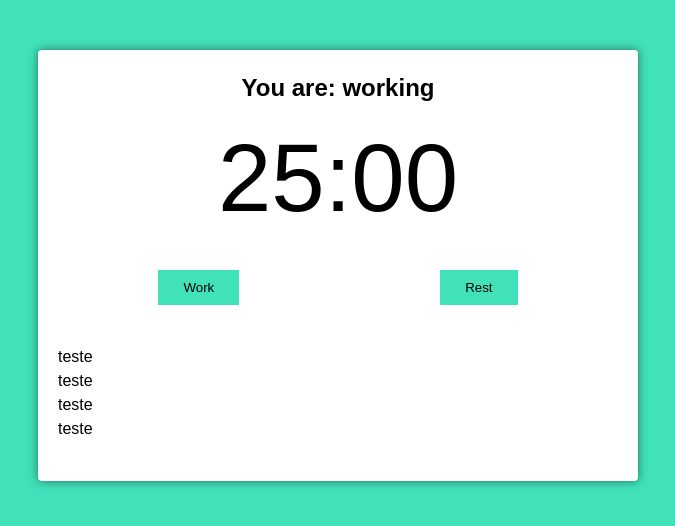
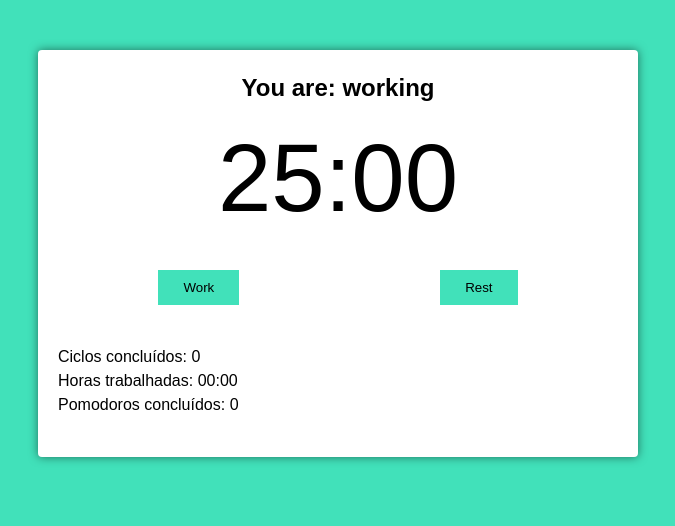
Before and after one commit to Mathesu-veLi/Pomodoro-App, a React (Create React App) app: page / in a window 1280 px wide. Shown: the top 526 px of the page, without its empty margins (302-977 px from the left). Built offline with nearby package versions, Linux system fonts and the light colour scheme.

Commit message:
configures cycles

```diff
--- a/src/components/pomodoro-timer.tsx
+++ b/src/components/pomodoro-timer.tsx
@@ -3,6 +3,7 @@ import { useInterval } from '../hooks/use-interval';
 
 import { Button } from './button';
 import { Timer } from './timer';
+import { secondsToTime } from '../utils/seconds-to-time';
 
 // eslint-disable-next-line @typescript-eslint/no-var-requires
 const bellStart = require('../sounds/bell-start.mp3');
@@ -25,11 +26,14 @@ export function PomodoroTimer(props: IProps): JSX.Element {
     const [timeCounting, setTimeCounting] = useState(false);
     const [working, setWorking] = useState(false);
     const [resting, setResting] = useState(false);
+    const [cyclesQtdManager, setCyclesQtdManager] = useState(
+        new Array(props.cycles - 1).fill(true),
+    );
 
-    useEffect(() => {
-        if (working) document.body.classList.add('working');
-        if (resting) document.body.classList.remove('working');
-    }, [working]);
+    const [completedCycles, setCompletedCycles] = useState(0);
+    // eslint-disable-next-line @typescript-eslint/no-unused-vars
+    const [fullWorkingTime, setFullWorkingTime] = useState(0);
+    const [numberOfPomodoros, setNumberOfPomodoros] = useState(0);
 
     useInterval(
         () => {
@@ -56,6 +60,36 @@ export function PomodoroTimer(props: IProps): JSX.Element {
         audioStopWorking.play();
     };
 
+    useEffect(() => {
+        if (working) document.body.classList.add('working');
+        if (resting) document.body.classList.remove('working');
+
+        if (mainTime > 0) return;
+
+        if (working && cyclesQtdManager.length > 0) {
+            configureRest(false);
+            cyclesQtdManager.pop();
+        } else if (working && cyclesQtdManager.length <= 0) {
+            configureRest(true);
+            setCyclesQtdManager(new Array(props.cycles - 1).fill(true));
+            setCompletedCycles(completedCycles + 1);
+        }
+
+        if (working) setNumberOfPomodoros(numberOfPomodoros + 1);
+        if (resting) configureWork();
+    }, [
+        mainTime,
+        working,
+        configureWork,
+        resting,
+        configureRest,
+        numberOfPomodoros,
+        props.cycles,
+        completedCycles,
+        cyclesQtdManager,
+        setCyclesQtdManager,
+    ]);
+
     return (
         <div className="pomodoro">
             <h2>You are: working</h2>
@@ -72,10 +106,9 @@ export function PomodoroTimer(props: IProps): JSX.Element {
             </div>
 
             <div className="details">
-                <p>teste</p>
-                <p>teste</p>
-                <p>teste</p>
-                <p>teste</p>
+                <p>Ciclos concluídos: {completedCycles}</p>
+                <p>Horas trabalhadas: {secondsToTime(fullWorkingTime)}</p>
+                <p>Pomodoros concluídos: {numberOfPomodoros}</p>
             </div>
         </div>
     );
```
